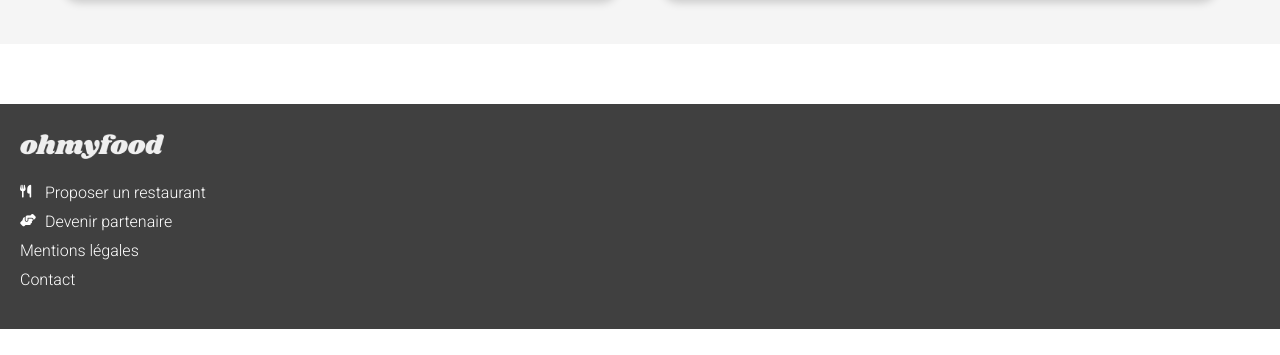
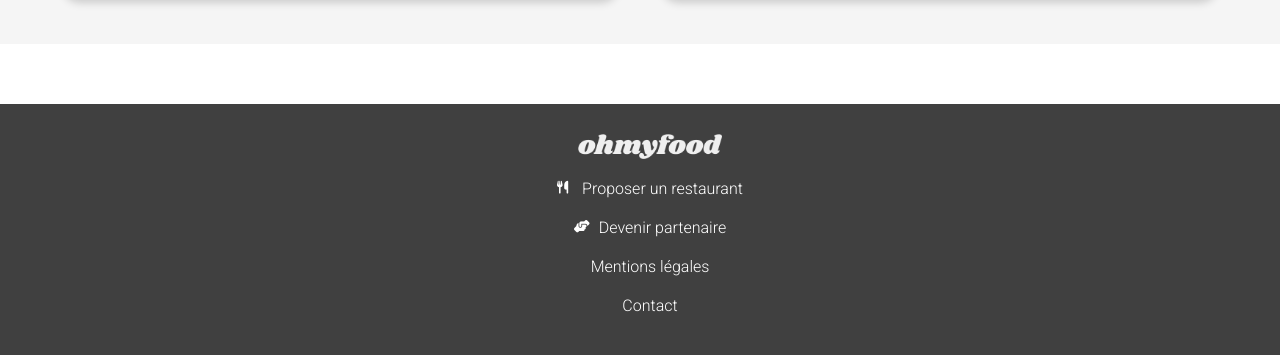
Before and after one commit to SylvainNiggli/SylvainNiggli_3_22062021, a plain HTML site: page index.html in a window 1280 px wide. Shown: the part 1262-1617 px from the top of the page. Before the commit the page ends 1591 px from the top, so only its background shows below. Drawn offline with Linux system fonts and the light colour scheme; a web font is replaced by a local one.

Commit message:
mise en forme footer version desktop

```diff
--- a/scss/style.scss
+++ b/scss/style.scss
@@ -602,7 +602,7 @@ body{
             padding: 10px 0;
         }
     }
-    @media (min-width: 600px)
+    @media (min-width: 600px) and (max-width: 1023px)
     {
         &__logo{
             height: 25px;
@@ -612,4 +612,19 @@ body{
             padding: 10px 0;
         }
     }
+    @media (min-width: 1024px){
+        display: flex;
+        flex-direction: column;
+        align-items: center;
+        &__logo{
+            height: 25px;
+            margin-top: 30px;
+        }
+        &__list{
+            padding: 10px 0;
+            display: flex;
+            flex-direction: column;
+            align-items: center;
+        }
+    }
 }
```
Also changed, not shown: css/style.css, 1 other file.
